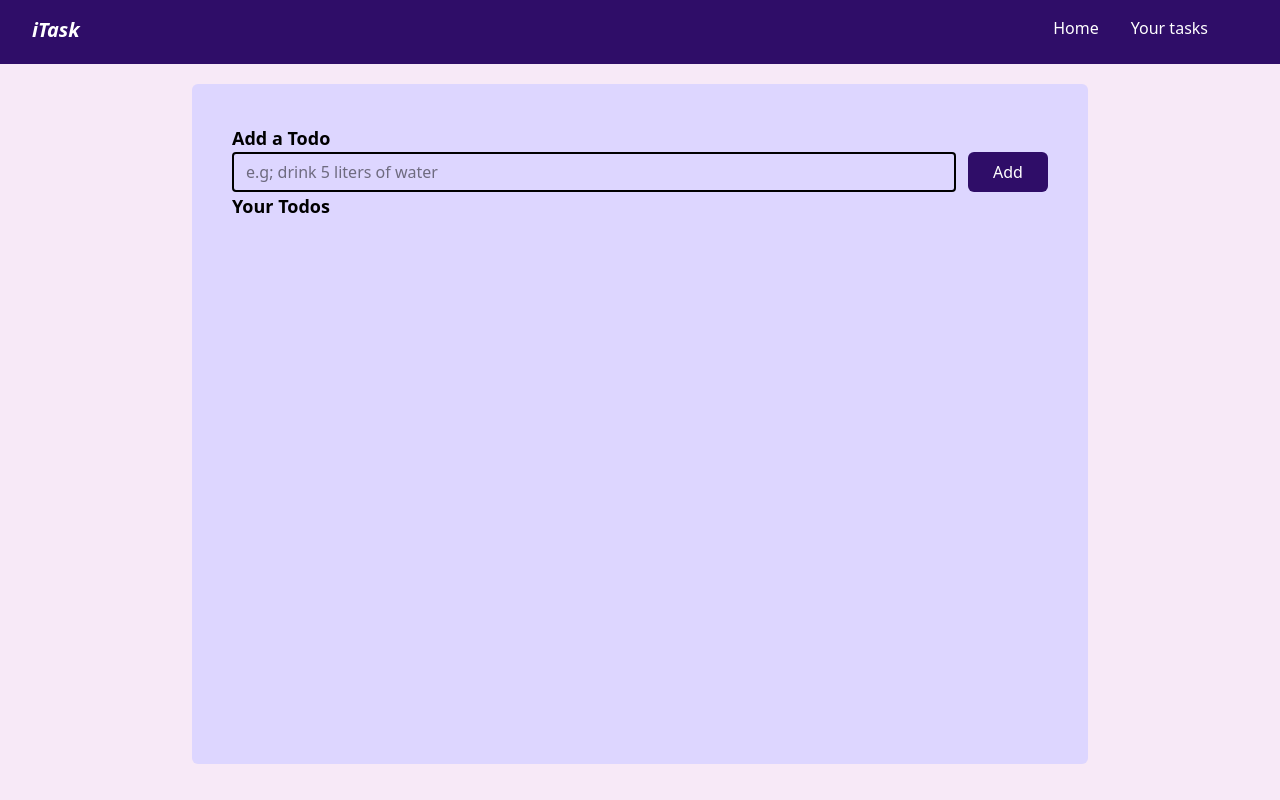
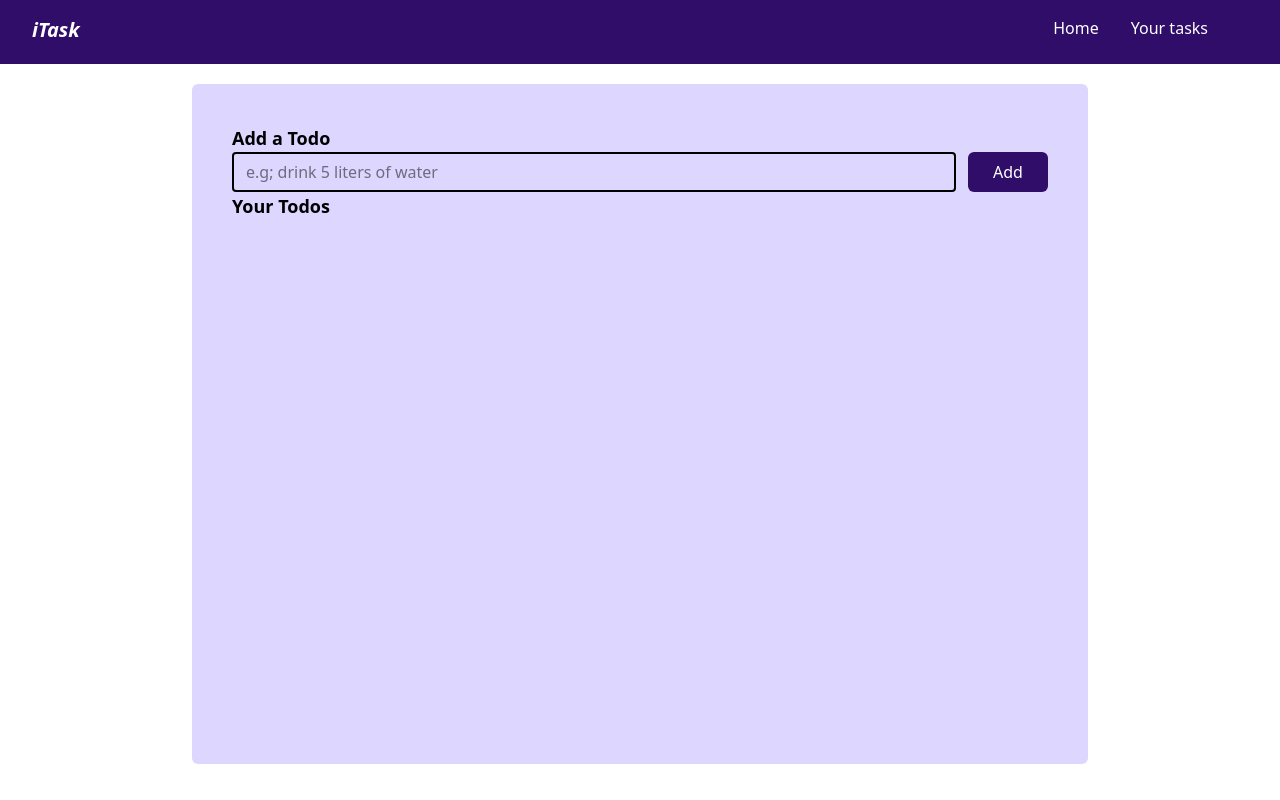
Before and after one commit to ShalizaShahid/Todo-app, a React (Vite) app in the folder my-project/: page / in a window 1280 px wide. Built offline with nearby package versions, Linux system fonts and the light colour scheme.

Commit message:
Update App.css

```diff
--- a/my-project/src/App.css
+++ b/my-project/src/App.css
@@ -1,4 +1 @@
 @import "tailwindcss";
-body{
- background-color:rgb(247, 233, 247);
-}
```
